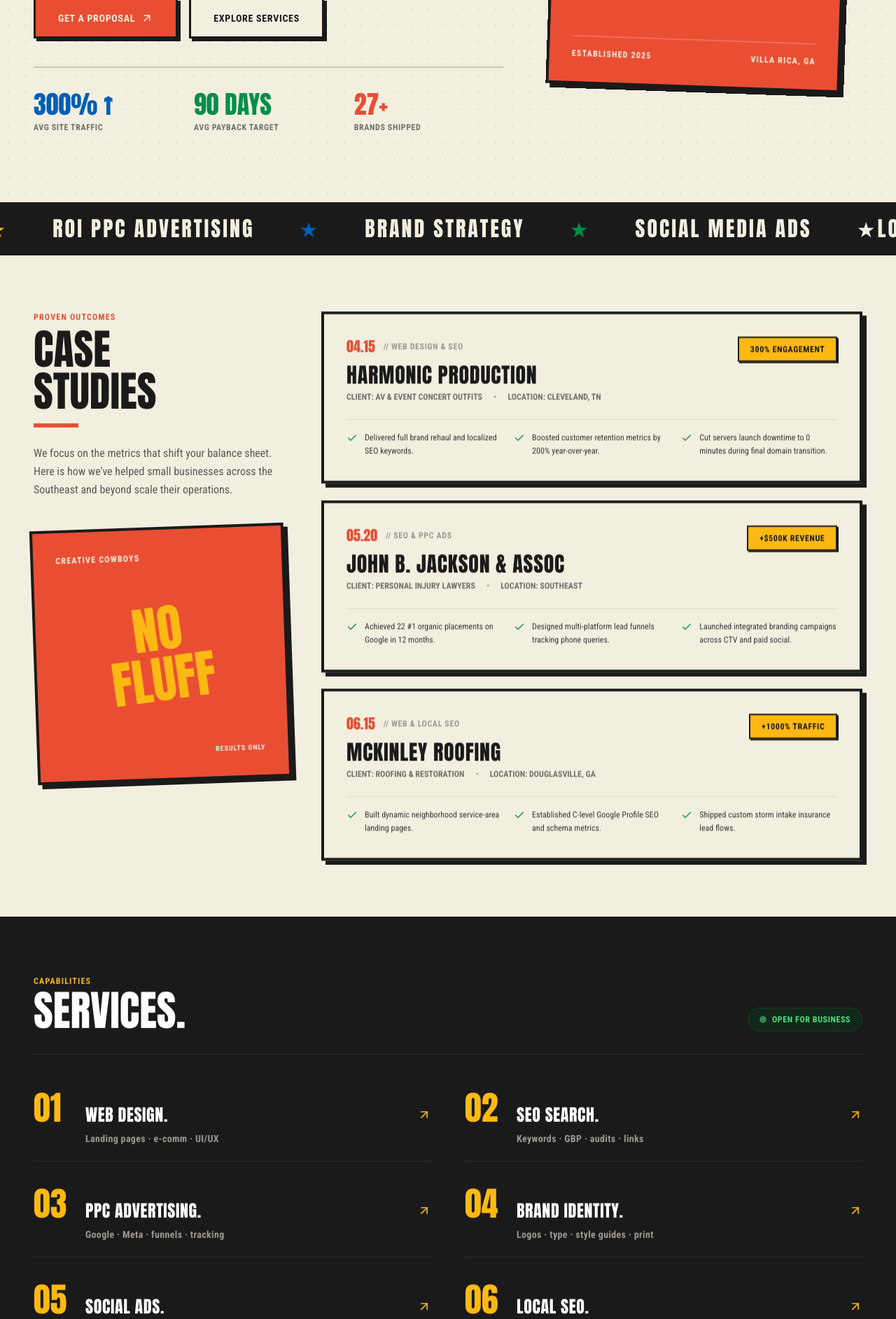
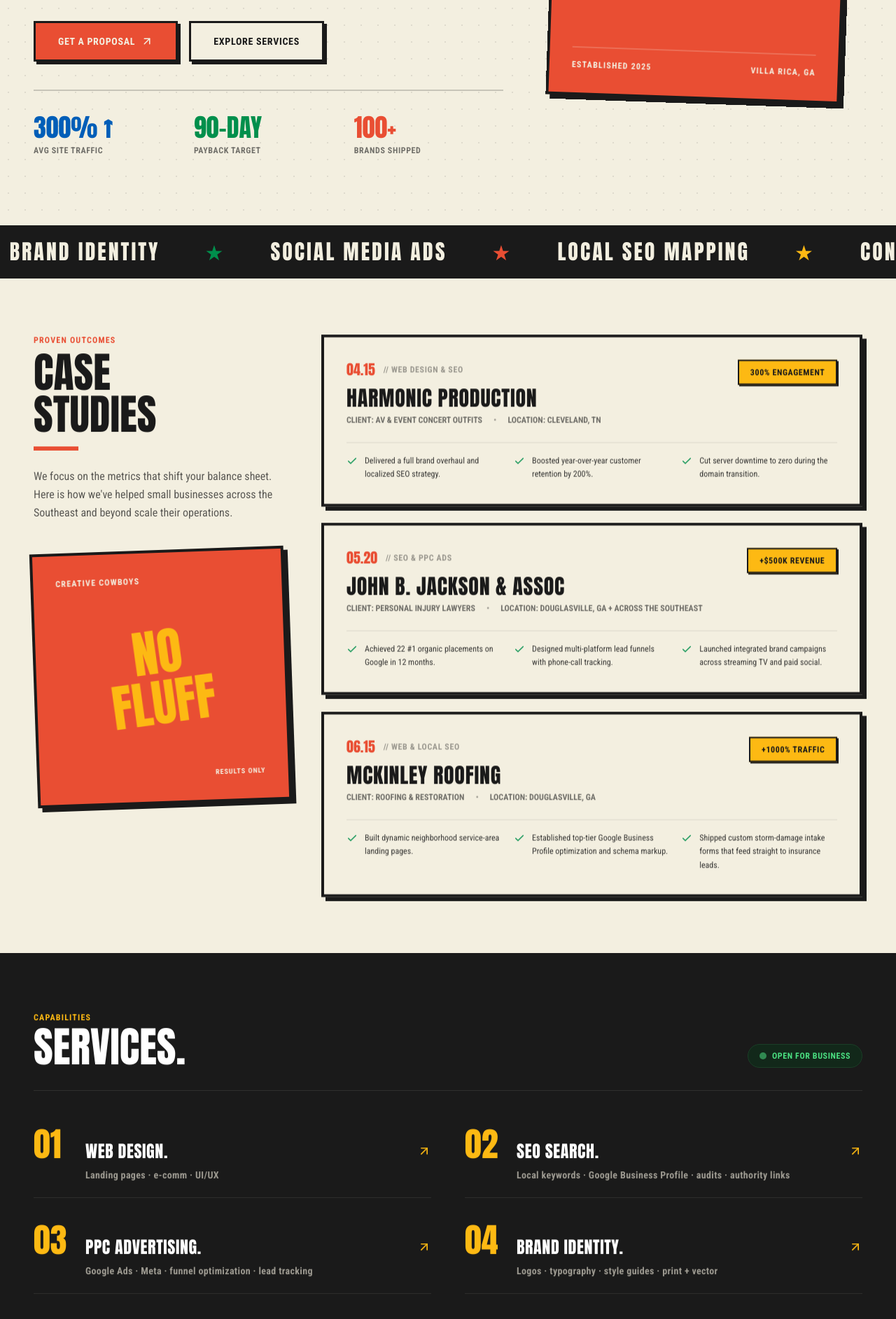
Before and after one commit to creativecowboys/cowboys-site, a Next.js app: page /home-new in a window 1280 px wide. Shown: the part 720-2605 px from the top of the page at 70% size. Built offline with nearby package versions, Linux system fonts and the light colour scheme.

Commit message:
Update home-new content and copy to match the Homepage Content Guide

```diff
--- a/src/app/home-new/layout.tsx
+++ b/src/app/home-new/layout.tsx
@@ -1,7 +1,7 @@
 import { Metadata } from "next";
 
 export const metadata: Metadata = {
-  title: "Creative Cowboys | Indie Brutalist Digital Marketing Agency",
+  title: "Creative Cowboys — No-Fluff Digital Marketing Agency for the Southeast",
   description:
     "Creative Cowboys is a West Georgia digital marketing agency. Custom web design, local SEO, PPC, and brand strategy, wrapped in a vintage indie-brutalist style.",
 };
--- a/src/app/home-new/page.tsx
+++ b/src/app/home-new/page.tsx
@@ -64,9 +64,9 @@
     result: "300% Engagement",
     link: "/services",
     impacts: [
-      "Delivered full brand rehaul and localized SEO keywords.",
-      "Boosted customer retention metrics by 200% year-over-year.",
-      "Cut servers launch downtime to 0 minutes during final domain transition."
+      "Delivered a full brand overhaul and localized SEO strategy.",
+      "Boosted year-over-year customer retention by 200%.",
+      "Cut server downtime to zero during the domain transition."
     ]
   },
   {
@@ -74,13 +74,13 @@
     title: "JOHN B. JACKSON & ASSOC",
     category: "SEO & PPC ADS",
     client: "Personal Injury Lawyers",
-    location: "Southeast",
+    location: "Douglasville, GA + Across the Southeast",
     result: "+$500k Revenue",
     link: "/seo",
     impacts: [
       "Achieved 22 #1 organic placements on Google in 12 months.",
-      "Designed multi-platform lead funnels tracking phone queries.",
-      "Launched integrated branding campaigns across CTV and paid social."
+      "Designed multi-platform lead funnels with phone-call tracking.",
+      "Launched integrated brand campaigns across streaming TV and paid social."
     ]
   },
   {
@@ -93,8 +93,8 @@
     link: "/web-design",
     impacts: [
       "Built dynamic neighborhood service-area landing pages.",
-      "Established C-level Google Profile SEO and schema metrics.",
-      "Shipped custom storm intake insurance lead flows."
+      "Established top-tier Google Business Profile optimization and schema markup.",
+      "Shipped custom storm-damage intake forms that feed straight to insurance leads."
     ]
   }
 ];
@@ -109,19 +109,19 @@
   {
     num: "02",
     title: "SEO SEARCH.",
-    desc: "Keywords · GBP · audits · links",
+    desc: "Local keywords · Google Business Profile · audits · authority links",
     link: "/seo"
   },
   {
     num: "03",
     title: "PPC ADVERTISING.",
-    desc: "Google · Meta · funnels · tracking",
+    desc: "Google Ads · Meta · funnel optimization · lead tracking",
     link: "/ppc"
   },
   {
     num: "04",
     title: "BRAND IDENTITY.",
-    desc: "Logos · type · style guides · print",
+    desc: "Logos · typography · style guides · print + vector",
     link: "/brand-strategy"
   },
   {
@@ -133,7 +133,7 @@
   {
     num: "06",
     title: "LOCAL SEO.",
-    desc: "Service-area pages · reviews · citations",
+    desc: "Service-area pages · reviews · citations · maps ranking",
     link: "/seo"
   },
   {
@@ -153,14 +153,14 @@
 const portfolioItems = [
   {
     title: "Harmonic Web Design",
-    desc: "AV & Concert production agency hub",
+    desc: "Custom site for Cleveland, TN concert AV outfit",
     bgClass: "bg-h3-green text-h3-cream",
-    tag: "Next.js / SEO",
+    tag: "WEB DESIGN + SEO",
     services: [
-      "Custom Next.js Platform",
-      "SEO Keywords Strategy",
+      "Custom-built website",
+      "Localized SEO strategy",
       "Event Calendar Integration",
-      "High-Speed Hosting Setup"
+      "High-performance hosting"
     ]
   },
   {
@@ -169,10 +169,10 @@
     bgClass: "bg-h3-cream text-h3-black",
     tag: "Google PPC",
     services: [
-      "Google PPC Strategy",
+      "Google Ads strategy",
       "Retargeting Ad Design",
-      "Local Leads Funnels",
-      "Phone Conversions Tracking"
+      "Local lead funnels",
+      "Phone conversion tracking"
     ]
   },
   {
@@ -181,46 +181,10 @@
     bgClass: "bg-h3-blue text-h3-cream",
     tag: "Web Design",
     services: [
-      "Local Service Pages",
-      "Schema Markup Coding",
-      "Google Profile SEO",
-      "Review Accumulator Pipeline"
-    ]
-  },
-  {
-    title: "Creative Branding Reels",
-    desc: "High-retention social advertising videos",
-    bgClass: "bg-h3-yellow text-h3-black",
-    tag: "Media Creation",
-    services: [
-      "Multi-format Video Edits",
-      "Scriptwriting & Voiceover",
-      "Hook Testing Campaigns",
-      "Organic Instagram Posting"
-    ]
-  },
-  {
-    title: "Cowboys Merchandise Layout",
-    desc: "Brand logo and apparel typography",
-    bgClass: "bg-h3-red text-h3-cream",
-    tag: "Brand Identity",
-    services: [
-      "Vector Logo Redraw",
-      "Custom Apparel Marks",
-      "Print-ready Color Profiles",
-      "Production Proofing"
-    ]
-  },
-  {
-    title: "Local Search Optimization",
-    desc: "Dominating local citation footprints",
-    bgClass: "bg-h3-black text-h3-cream",
-    tag: "Local SEO",
-    services: [
-      "Directory Index Building",
-      "Citation Audit & Fixes",
-      "Google Maps Ranking Push",
-      "Profile Synchronization"
+      "Neighborhood service-area pages",
+      "Schema markup",
+      "Google Business Profile optimization",
+      "Review generation system"
     ]
   }
 ];
@@ -232,7 +196,7 @@
     date: "04.15",
     tag: "WEB DESIGN + SEO",
     subtitle: "CONCERT AV · CLEVELAND, TN",
-    quote: '"Top notch service. We have been with Josh and his crew for 2 years and have seen GREAT ROI. Always responsive when we have a question."',
+    quote: '"Creative Cowboys provided us with a complete rehaul of our website and optimized our SEO which has provided our company with an almost 300% increase in customer engagement with a 200% customer retention. Cowboys always responded quickly to updates and needs with zero downtime. Would recommend them to anyone looking for SEO and market engagement."',
     domain: "harmonicproduction.co",
     themeBg: "bg-h3-blue",
     activeBtnBg: "bg-h3-yellow",
@@ -249,13 +213,13 @@
     }
   },
   {
-    name: "JOHN B. JACKSON LAW.",
-    shortName: "JACKSON",
+    name: "COMMERCIAL INSURANCE AGENCY.",
+    shortName: "COMMERCIAL INSURANCE",
     date: "05.20",
-    tag: "SEO + PPC ADS",
-    subtitle: "PI LAW · SOUTHEAST",
-    quote: '"If you need some help with your web work, these guys can get it all together for you. No worries, just solutions."',
-    domain: "johnbjacksonlaw.com",
+    tag: "WEB + SEO",
+    subtitle: "INSURANCE · BREMEN, GA",
+    quote: '"Top notch service. We have been with Josh and his crew for 2 years and have seen GREAT ROI. Always responsive when we have a question or issue. Highly recommend."',
+    domain: "bremencia.com",
     themeBg: "bg-h3-red",
     activeBtnBg: "bg-h3-yellow",
     activeBtnText: "text-h3-black",
@@ -263,21 +227,21 @@
     barColor: "bg-h3-yellow",
     scriptColor: "text-h3-yellow",
     mockup: {
-      title: "JOHN B. JACKSON",
-      subtitle: "WEST GEORGIA · INJURY LAW",
-      headline: "When the wreck wasn't your fault.",
-      btnText: "FREE CASE REVIEW",
-      btnBg: "bg-[#B0C4DE] text-[#0f1d3a]"
+      title: "COMMERCIAL INSURANCE",
+      subtitle: "BREMEN, GA",
+      headline: "COMMERCIAL & PERSONAL INSURANCE",
+      btnText: "GET A PROPOSAL",
+      btnBg: "bg-h3-red text-white"
     }
   },
   {
-    name: "McKINLEY ROOFING.",
-    shortName: "McKINLEY",
+    name: "DAY ACCOUNTING.",
+    shortName: "DAY ACCOUNTING",
     date: "06.15",
-    tag: "WEB + LOCAL SEO",
-    subtitle: "ROOFING + RESTORATION · DOUGLASVILLE, GA",
-    quote: '"Our old website was embarrassing us. Creative Cowboys turned it around fast — clean, modern, and built to convert. Form submissions went up immediately."',
-    domain: "mckinleyroofing.net",
+    tag: "WEB DESIGN",
+    subtitle: "CPA · NEWNAN, GA · LOCAL GUIDE / 23 REVIEWS",
+    quote: '"If you need some help with your web work, these guys can get it all together for you. No worries, just solutions."',
+    domain: "dayacct.com",
     themeBg: "bg-h3-black",
     activeBtnBg: "bg-h3-red",
     activeBtnText: "text-white",
@@ -285,11 +249,11 @@
     barColor: "bg-h3-red",
     scriptColor: "text-h3-red",
     mockup: {
-      title: "★ McKINLEY ROOFING",
-      subtitle: "DOUGLASVILLE, GA",
-      headline: "STORM HIT? WE'RE ON IT.",
-      btnText: "FREE INSPECTION",
-      btnBg: "bg-white text-[#b91c1c]"
+      title: "DAY ACCOUNTING",
+      subtitle: "NEWNAN, GA",
+      headline: "ACCOUNTING & CPA SERVICES",
+      btnText: "GET IN TOUCH",
+      btnBg: "bg-white text-h3-black"
     }
   }
 ];
@@ -317,7 +281,7 @@
     category: "TIMELINE",
     answer: (
       <>
-        Most builds ship in <span className="text-h3-yellow font-bold">3-6 weeks</span>. Custom landing pages can be live in 7 days. Full e-commerce builds run 5-8 weeks. We send a fixed timeline with the proposal — no scope creep, no surprises.
+        Most builds ship in <span className="text-h3-yellow font-bold">3 to 6 weeks</span>. A custom landing page can be live in a week. Full e-commerce builds run 5 to 8 weeks. We send a <span className="text-h3-yellow font-bold">fixed timeline</span> with the proposal — no scope creep, no surprises.
       </>
     ),
     related: [
@@ -332,7 +296,7 @@
     category: "AUDIENCE",
     answer: (
       <>
-        Absolutely — <span className="text-h3-yellow font-bold">small and local businesses</span> are our butter. Whether you're just starting out or ready to scale, we build strategies that fit where you are right now.
+        Yes — most of our clients are <span className="text-h3-yellow font-bold">small or family-owned</span>. We've worked with roofers, lawyers, AV companies, restaurants, churches, and accountants. If you're a local or regional business looking for real growth, you're the kind of client we built this agency for.
       </>
     ),
     related: [
@@ -347,7 +311,7 @@
     category: "LOCATION",
     answer: (
       <>
-        We're based in <span className="text-h3-yellow font-bold">Villa Rica, GA</span>, but we work with clients all over the country. Most of what we do is remote-friendly, so location is never a barrier.
+        <span className="text-h3-yellow font-bold">Villa Rica, GA</span> — about 35 miles west of Atlanta. We ride for clients across the Southeast. Currently serving Villa Rica, Carrollton, Douglasville, Cleveland TN, Franklin TN, and beyond. Distance is no issue; results are.
       </>
     ),
     related: [
@@ -361,7 +325,7 @@
     category: "METRICS",
     answer: (
       <>
-        That depends on the service, but we always tie our work to real metrics — <span className="text-h3-yellow font-bold">more traffic, more leads, more revenue</span>. We'll set clear goals upfront so you know exactly what we're working toward.
+        Results vary by business and starting point, but the goal we work toward on every engagement is the same: traffic that costs less than the revenue it brings in. Most of our long-term clients see traffic, lead volume, and revenue grow within <span className="text-h3-yellow font-bold">the first 90 days</span>. We send monthly reports so you can see the math yourself.
       </>
     ),
     related: [
@@ -376,7 +340,7 @@
     category: "STARTING",
     answer: (
       <>
-        Send us a message or click <span className="text-h3-yellow font-bold">Get A Proposal</span> at the top of the page! We'll ask you a few quick questions and get you connected with our team.
+        Hit <span className="text-h3-yellow font-bold">"Get a Proposal"</span> or call us at <span className="text-h3-yellow font-bold">(470) 243-7517</span>. We'll have a 20-minute conversation about what you're trying to do, what you've tried, and where you're stuck. If we're a fit, we'll send you a custom proposal within 3 business days. No high-pressure sales calls, no monthly retainer commitments before you've seen real work.
       </>
     ),
     related: [
@@ -726,7 +690,7 @@
             </h1>
 
             <p className="font-h3-secondary text-lg md:text-xl text-h3-black/80 max-w-xl leading-relaxed h3-animate-fade-in-up h3-delay-1">
-              Creative Cowboys is the Southeast marketing agency that dumps the fluff. We build fast, high-converting websites, run ROI-driven advertising campaigns, and secure top search rankings.
+              We're the Southeast's no-fluff marketing agency. We build fast, high-converting websites, run advertising that pays for itself, and get small businesses found on Google. Serving Villa Rica, Carrollton, Douglasville, Cleveland TN, Franklin TN, and beyond.
             </p>
 
             <div className="flex flex-wrap gap-4 mt-2 h3-animate-fade-in-up h3-delay-2">
@@ -745,11 +709,11 @@
                 <span className="text-[10px] md:text-xs font-bold uppercase tracking-wider text-h3-black/60">Avg Site Traffic</span>
               </div>
               <div>
-                <span className="font-h3-display text-4xl text-h3-green block">90 DAYS</span>
-                <span className="text-[10px] md:text-xs font-bold uppercase tracking-wider text-h3-black/60">Avg Payback Target</span>
+                <span className="font-h3-display text-4xl text-h3-green block">90-DAY</span>
+                <span className="text-[10px] md:text-xs font-bold uppercase tracking-wider text-h3-black/60">Payback Target</span>
               </div>
               <div>
-                <span className="font-h3-display text-4xl text-h3-red block">27+</span>
+                <span className="font-h3-display text-4xl text-h3-red block">100+</span>
                 <span className="text-[10px] md:text-xs font-bold uppercase tracking-wider text-h3-black/60">Brands Shipped</span>
               </div>
             </div>
@@ -789,15 +753,21 @@
         <div className="h3-marquee-track">
           {[1, 2, 3, 4].map((index) => (
             <div key={index} className="flex gap-16 font-h3-display text-2xl md:text-3xl uppercase tracking-widest select-none whitespace-nowrap">
-              <span>LOCAL SEO MAPPING</span>
+              <span>CUSTOM WEB DESIGN</span>
               <span className="text-h3-red">★</span>
-              <span>CUSTOM WEB DESIGN</span>
+              <span>SEO SEARCH</span>
               <span className="text-h3-yellow">★</span>
               <span>ROI PPC ADVERTISING</span>
               <span className="text-h3-blue">★</span>
-              <span>BRAND STRATEGY</span>
+              <span>BRAND IDENTITY</span>
               <span className="text-h3-green">★</span>
               <span>SOCIAL MEDIA ADS</span>
+              <span className="text-h3-red">★</span>
+              <span>LOCAL SEO MAPPING</span>
+              <span className="text-h3-yellow">★</span>
+              <span>CONTENT + COPY</span>
+              <span className="text-h3-blue">★</span>
+              <span>EMAIL + CRM</span>
               <span className="text-h3-cream">★</span>
             </div>
           ))}
@@ -931,11 +901,11 @@
             <div className="flex flex-col gap-2 text-left">
               <h3 className="font-h3-display text-2xl text-h3-red uppercase tracking-widest leading-none">NEED A CUSTOM MARKETING BUILD?</h3>
               <p className="font-h3-secondary text-sm text-h3-black/80 max-w-2xl leading-relaxed mt-2">
-                We formulate customized combinations of high-performing SEO campaigns, fast Next.js templates, and tailored advertisement spend targets. Reach out and secure a comprehensive digital analysis.
+                Every business is different. We build custom packages — combining the right mix of SEO, fast websites, and ad spend — to hit your specific growth target. Tell us what you're trying to do, we'll send you a plan.
               </p>
             </div>
             <a href="#contact" className="h3-btn-brutalist bg-h3-black text-h3-cream font-bold px-8 py-3.5 uppercase tracking-wider text-xs w-fit flex-shrink-0 border-h3-black">
-              PROPOSE A PROJECT
+              GET A PROPOSAL
             </a>
           </div>
 
@@ -990,14 +960,7 @@
 
                   {/* Card Back */}
                   <div className="h3-flip-card-back bg-h3-black text-h3-cream p-6">
-                    <div className="flex justify-between items-center w-full border-b border-h3-cream/20 pb-2">
-                      <span className="text-[9px] font-bold uppercase tracking-widest text-h3-yellow">
-                        DELIVERED SERVICES
-                      </span>
-                      <span className="text-[9px] font-bold uppercase tracking-widest text-h3-cream/45 font-h3-display">
-                        CASE STUDY
-                      </span>
-                    </div>
+
 
                     {/* Services bullet list */}
                     <ul className="flex flex-col gap-3 my-auto w-full text-left">
@@ -1348,7 +1311,7 @@
           <div className="md:col-span-5 flex flex-col gap-6">
             <h3 className="font-h3-display text-4xl uppercase tracking-widest text-h3-yellow">HOWDY PARTNER</h3>
             <p className="font-h3-secondary text-sm text-h3-cream/70 leading-relaxed max-w-sm">
-              We operate out of Villa Rica, GA. No useless vanity metrics, just clean strategies designed to optimize your return on investment.
+              We're Josh and Dave — based in Villa Rica, GA. No vanity metrics. Just websites, ads, and SEO built to make your phone ring.
             </p>
 
             <div className="flex flex-col gap-3 font-bold text-sm tracking-wider uppercase">
@@ -1377,7 +1340,7 @@
               COWBOYS
             </div>
             <div className="font-h3-secondary text-[9px] uppercase tracking-[0.2em] font-bold text-h3-cream/40">
-              © 2025 ALL RIGHTS RESERVED
+              © 2026 ALL RIGHTS RESERVED
             </div>
 
             {/* Social Icons Badge Grid */}
@@ -1402,7 +1365,6 @@
               <a href="/web-design" className="hover:text-h3-red transition-colors">Web Design</a>
               <a href="/ppc" className="hover:text-h3-red transition-colors">PPC Campaigns</a>
               <a href="/brand-strategy" className="hover:text-h3-red transition-colors">Brand Strategy</a>
-              <a href="/pricing" className="hover:text-h3-red transition-colors">Pricing Packages</a>
               <a href="/privacy-policy" className="hover:text-h3-red transition-colors mt-2">Privacy Policy</a>
             </div>
           </div>
```
